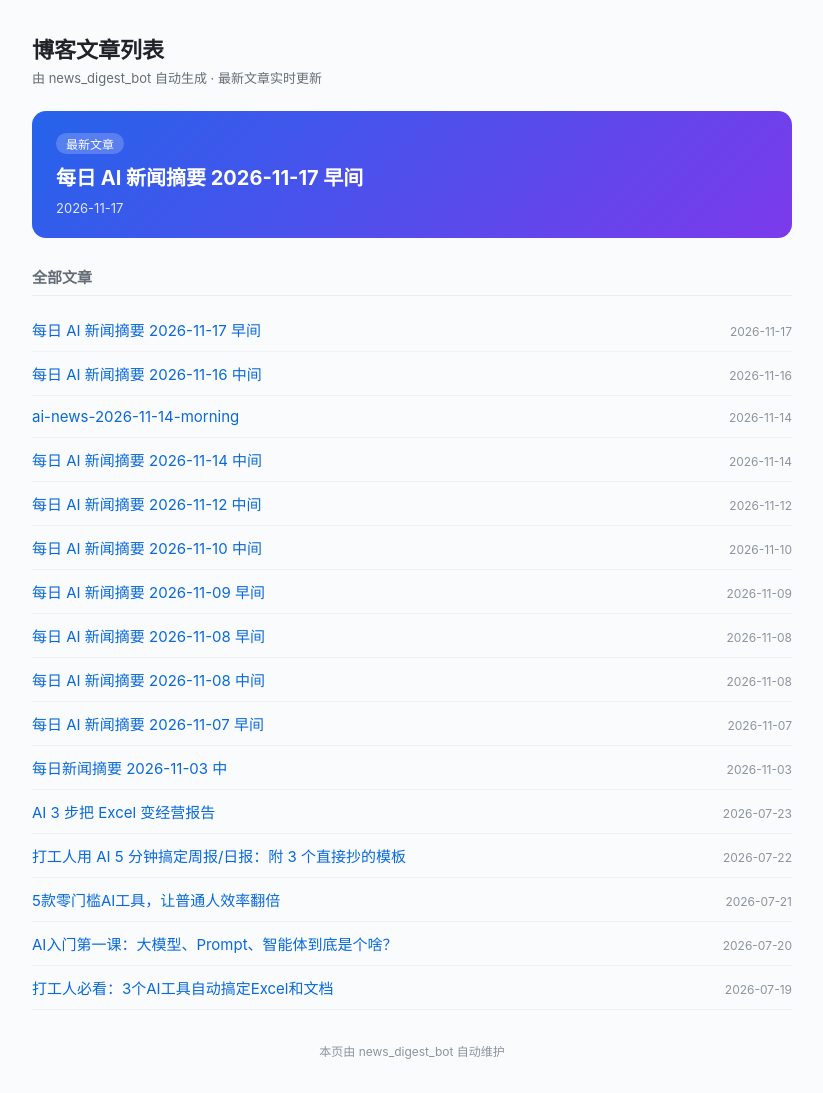
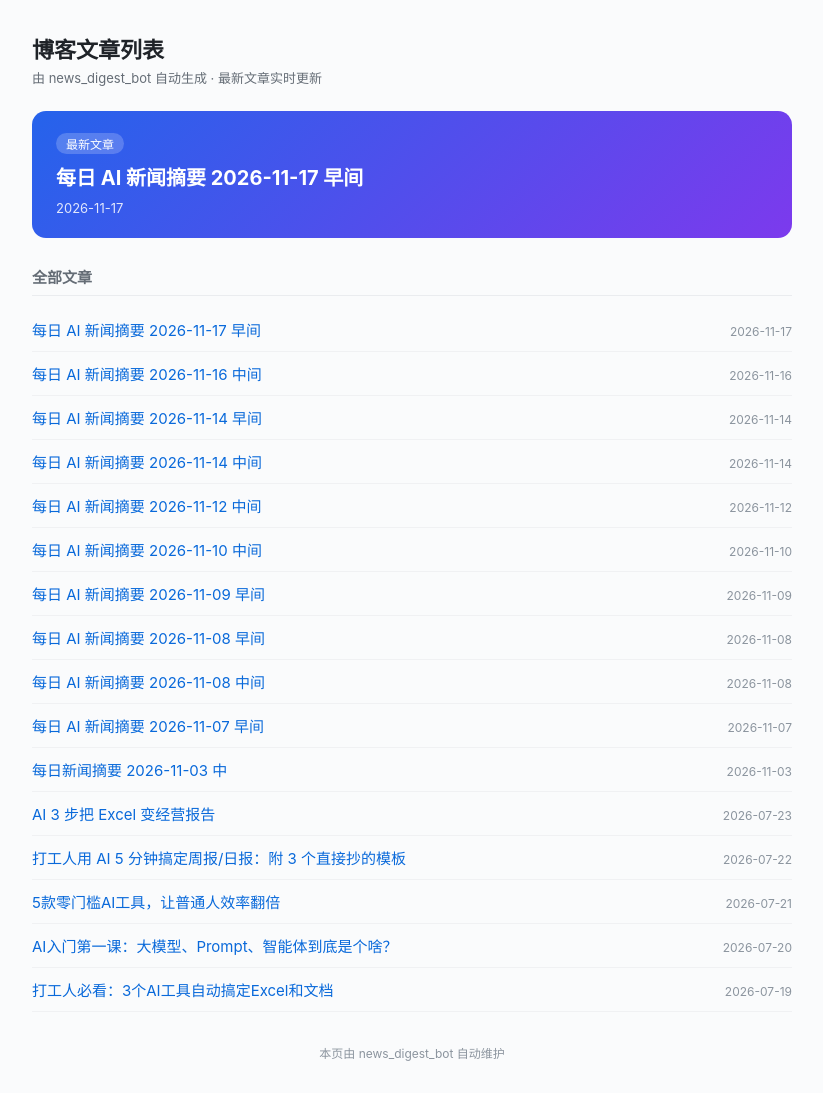
Before and after one commit to xiaoxiaoxiacom/xiaoxiaoxiacom.github.io, a Jekyll site: the page index.html, which Jekyll copies as it is, in a window 1280 px wide. Shown: the whole page, without its empty margins (228-1051 px from the left). Built offline with Jekyll 4.4.1, drawn with Linux system fonts in a browser that asks for light colours.

Commit message:
auto: update index.html

```diff
--- a/index.html
+++ b/index.html
@@ -35,7 +35,7 @@
   <ul>
       <li><a href="https://ai.miki.vip/2026/11/17/ai-news-2026-11-17-morning/">每日 AI 新闻摘要 2026-11-17 早间</a><span class="date">2026-11-17</span></li>
       <li><a href="https://ai.miki.vip/2026/11/16/ai-news-2026-11-16-noon/">每日 AI 新闻摘要 2026-11-16 中间</a><span class="date">2026-11-16</span></li>
-      <li><a href="https://ai.miki.vip/2026/11/14/ai-news-2026-11-14-morning/">ai-news-2026-11-14-morning</a><span class="date">2026-11-14</span></li>
+      <li><a href="https://ai.miki.vip/2026/11/14/ai-news-2026-11-14-morning/">每日 AI 新闻摘要 2026-11-14 早间</a><span class="date">2026-11-14</span></li>
       <li><a href="https://ai.miki.vip/2026/11/14/ai-news-2026-11-14-noon/">每日 AI 新闻摘要 2026-11-14 中间</a><span class="date">2026-11-14</span></li>
       <li><a href="https://ai.miki.vip/2026/11/12/ai-news-2026-11-12-noon/">每日 AI 新闻摘要 2026-11-12 中间</a><span class="date">2026-11-12</span></li>
       <li><a href="https://ai.miki.vip/2026/11/10/ai-news-2026-11-10-noon/">每日 AI 新闻摘要 2026-11-10 中间</a><span class="date">2026-11-10</span></li>
```
